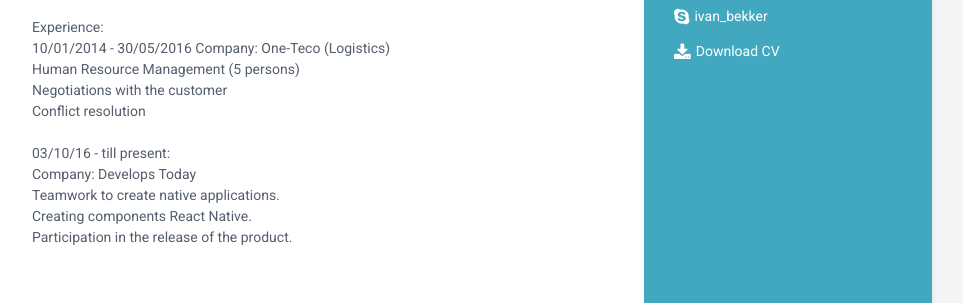
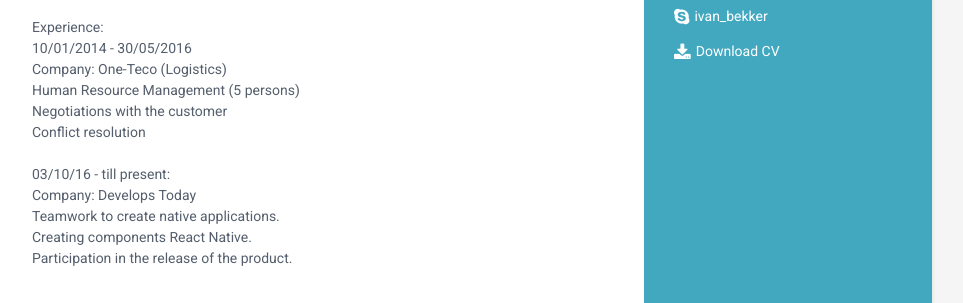
Before and after one commit to ivanbekker/ivanbekker.github.com, a plain HTML site: page index.html in a window 1280 px wide. Shown: the part 566-869 px from the top of the page, without its empty margins (188-1151 px from the left). Drawn offline with Linux system fonts and the light colour scheme.

Commit message:
Update index.html

```diff
--- a/index.html
+++ b/index.html
@@ -94,7 +94,7 @@
         <h2 class="section-title"><i class="fa fa-user"></i>Career Profile</h2>
         <div class="summary">
           <p>Experience:<br>
-          10/01/2014 - 30/05/2016
+          10/01/2014 - 30/05/2016<br>
           Company: One-Teco (Logistics)<br>
           Human Resource Management (5 persons)<br>
           Negotiations with the customer<br>
```
